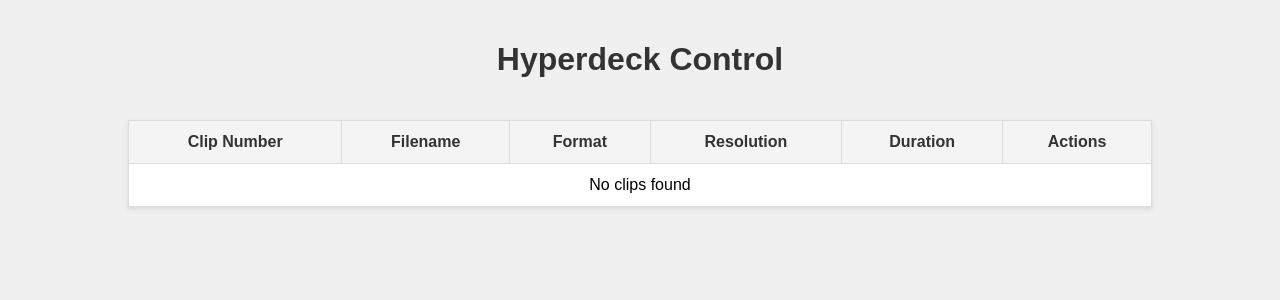
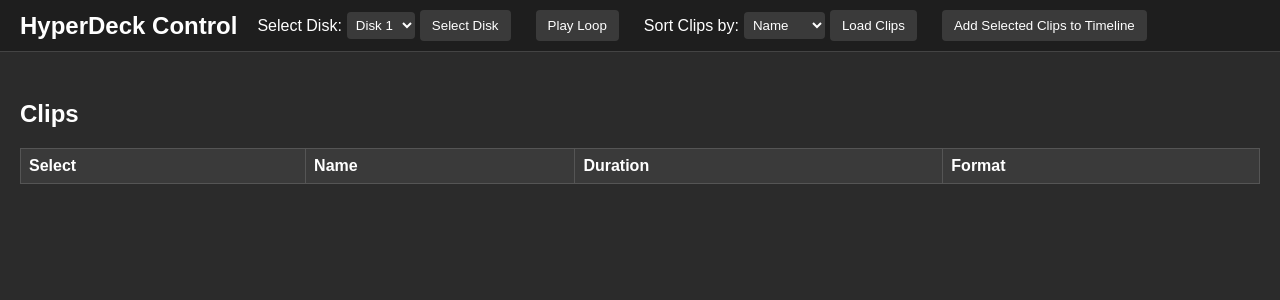
Before and after one commit to jpbruijstens/Blackmagic-Hyperdeck-controller, a Flask app: template templates/index.html in a window 1280 px wide. Shown: the top 300 px of the page. Run offline with Flask 3, Linux system fonts and the light colour scheme; the template is opened without the code that fills it, so the values that code supplies are empty.

Commit message:
Just better

```diff
--- a/app.py
+++ b/app.py
@@ -1,68 +1,94 @@
 from flask import Flask, render_template, request, jsonify
-import subprocess
+import telnetlib
+import re
+import socket
 
-app = Flask(__name__, static_url_path='/static')
+app = Flask(__name__, static_url_path='/hyperdeck/static',
+            static_folder='static')
 
-@app.route('/')
-def index():
-    clips = get_clips()
-    return render_template('index.html', clips=clips)
+TELNET_IP = '10.1.12.201'
+TELNET_PORT = 9993
 
-def get_clips():
+
+def send_telnet_command(command):
     try:
-        output = subprocess.check_output(["python3", "hyperdeck.py", "-g"]).decode('utf-8')
-        clips = []
-        for line in output.splitlines():
-            parts = line.split()
-            if len(parts) >= 5:
-                clip_number = parts[0].strip(':')
-                filename = parts[1]
-                format = parts[2]
-                resolution = parts[3]
-                duration = parts[4]
-                clips.append({
-                    'clip_number': clip_number,
-                    'filename': filename,
-                    'format': format,
-                    'resolution': resolution,
-                    'duration': duration
-                })
-        clips = sorted(clips, key=lambda x: x['resolution'])
-        return clips
-    except subprocess.CalledProcessError as e:
-        print(f"Error executing script: {e}")
-        return []
+        tn = telnetlib.Telnet(TELNET_IP, TELNET_PORT,
+                              timeout=5)  # Connection timeout
+        tn.write(command.encode('ascii') + b"\n")
+        response = tn.read_until(b"\n", timeout=5).decode(
+            'ascii').strip()  # Read timeout
+        tn.close()
+        return {'success': True, 'response': response}
+    except socket.timeout:
+        app.logger.error("Telnet command timed out.")
+        return {'success': False, 'error': 'Connection timed out.'}
+    except Exception as e:
+        app.logger.error(f"Telnet command failed: {e}")
+        return {'success': False, 'error': str(e)}
 
-@app.route('/play', methods=['POST'])
-def play():
-    filename = request.form['filename']
-    try:
-        # Clear current clips
-        subprocess.check_call(["python3", "hyperdeck.py", "-c"])
-        # Add the new clip
-        subprocess.check_call(["python3", "hyperdeck.py", "-a", filename])
-        # Play the new timeline
-        subprocess.check_call(["python3", "hyperdeck.py", "-p"])
-        return jsonify(success=True)
-    except subprocess.CalledProcessError as e:
-        print(f"Error executing script: {e}")
-        return jsonify(success=False)
 
-@app.route('/add_to_list', methods=['POST'])
-def add_to_list():
-    filename = request.form['filename']
-    clip_number = request.form['clip_number']
-    try:
-        subprocess.check_call(["python3", "hyperdeck.py", "-a", filename])
-        return jsonify(success=True)
-    except subprocess.CalledProcessError as e:
-        print(f"Add to list failed: {e}, attempting force play")
+def parse_clips_response(response):
+    clips = []
+    lines = response.split('\n')
+    clip_regex = re.compile(
+        r'clip id: (\d+) name: (\S+) duration: (\S+) format: (\S+)')
+    for line in lines:
+        match = clip_regex.match(line)
+        if match:
+            clip = {
+                'id': match.group(1),
+                'name': match.group(2),
+                'duration': match.group(3),
+                'format': match.group(4),
+            }
+            clips.append(clip)
+    return clips
+
+
+@app.route('/hyperdeck', methods=['GET', 'POST'])
+def hyperdeck():
+    if request.method == 'POST':
+        action = request.form.get('action')
+        app.logger.info(f"Action received: {action}")
         try:
-            subprocess.check_call(["python3", "hyperdeck.py", "-p"])
-            return jsonify(success=True)
-        except subprocess.CalledProcessError as e:
-            print(f"Force play failed: {e}")
-            return jsonify(success=False)
+            if action == 'select_disk':
+                disk_id = request.form.get('disk_id')
+                result = send_telnet_command(
+                    f'slot select: slot id: {disk_id}')
+                if result['success']:
+                    return jsonify({'response': result['response']})
+                else:
+                    return jsonify({'error': result['error']}), 500
+            elif action == 'load_clips':
+                sort_by = request.form.get('sort_by')
+                result = send_telnet_command('clips get')
+                if result['success']:
+                    clips = parse_clips_response(result['response'])
+                    if sort_by:
+                        clips.sort(key=lambda x: x.get(sort_by, ''))
+                    return jsonify({'clips': clips})
+                else:
+                    return jsonify({'error': result['error']}), 500
+            elif action == 'play_loop':
+                result = send_telnet_command('play: loop: true')
+                if result['success']:
+                    return jsonify({'response': 'Playback started in loop mode.'})
+                else:
+                    return jsonify({'error': result['error']}), 500
+            elif action == 'add_to_timeline':
+                clips = request.form.getlist('clips[]')
+                for clip_id in clips:
+                    result = send_telnet_command(f'goto: clip id: {clip_id}')
+                    if not result['success']:
+                        return jsonify({'error': result['error']}), 500
+                return jsonify({'response': 'Selected clips added to timeline.'})
+            else:
+                return jsonify({'error': 'Unknown action.'}), 400
+        except Exception as e:
+            app.logger.error(f"An error occurred: {e}")
+            return jsonify({'error': f"An error occurred: {e}"}), 500
+    return render_template('index.html')
+
 
 if __name__ == '__main__':
-    app.run(debug=True, host='0.0.0.0', port=5000)
+    app.run(host='0.0.0.0', port=5000, debug=True)
--- a/requirements.txt
+++ b/requirements.txt
@@ -1 +1,3 @@
-Flask
+Flask==2.3.2
+Werkzeug==2.3.7
+gunicorn==20.1.0
--- a/static/style.css
+++ b/static/style.css
@@ -1,57 +1,135 @@
+/* Reset body margins and padding */
 body {
+    background-color: #2b2b2b;
+    color: #ffffff;
     font-family: Arial, sans-serif;
-    background-color: #f0f0f0;
     margin: 0;
     padding: 0;
 }
 
-h1 {
-    text-align: center;
-    padding: 20px;
-    color: #333;
+/* Top Banner Styles */
+.top-banner {
+    position: fixed;
+    top: 0;
+    left: 0;
+    width: 100%;
+    background-color: #1e1e1e;
+    padding: 10px 20px;
+    box-sizing: border-box;
+    z-index: 1000;
+    border-bottom: 1px solid #444;
 }
 
-table {
-    width: 80%;
-    margin: 20px auto;
-    border-collapse: collapse;
-    background-color: #fff;
-    box-shadow: 0 2px 5px rgba(0, 0, 0, 0.1);
+.banner-content {
+    display: flex;
+    align-items: center;
+    flex-wrap: wrap;
 }
 
-th, td {
-    border: 1px solid #ddd;
-    padding: 12px;
-    text-align: center;
+.top-banner h1 {
+    margin: 0;
+    padding: 0;
+    margin-right: 20px;
+    font-size: 24px;
 }
 
-th {
-    background-color: #f4f4f4;
-    color: #333;
+.controls {
+    display: flex;
+    flex-wrap: wrap;
+    align-items: center;
 }
 
-tr:nth-child(even) {
-    background-color: #f9f9f9;
+.control-group {
+    margin-right: 20px;
+    display: flex;
+    align-items: center;
 }
 
-tr:hover {
-    background-color: #f1f1f1;
+.control-group label {
+    margin-right: 5px;
 }
 
+.control-group select,
+.control-group button {
+    margin-right: 5px;
+}
+
+/* Main Content Styles */
+.main-content {
+    margin-top: 80px; /* Adjust this value based on the height of the top banner */
+    padding: 20px;
+}
+
+h2 {
+    color: #ffffff;
+    margin-top: 0;
+}
+
+/* Button Styles */
 button {
-    background-color: #4CAF50;
-    color: white;
+    background-color: #3a3a3a;
+    color: #ffffff;
     border: none;
-    padding: 10px 20px;
-    text-align: center;
-    text-decoration: none;
-    display: inline-block;
-    font-size: 14px;
-    margin: 4px 2px;
+    padding: 8px 12px;
     cursor: pointer;
     border-radius: 4px;
 }
 
 button:hover {
-    background-color: #45a049;
+    background-color: #4a4a4a;
 }
+
+/* Select Styles */
+select {
+    background-color: #3a3a3a;
+    color: #ffffff;
+    border: none;
+    padding: 5px;
+    border-radius: 4px;
+}
+
+/* Table Styles */
+table {
+    width: 100%;
+    border-collapse: collapse;
+    margin-top: 10px;
+    color: #ffffff;
+}
+
+table, th, td {
+    border: 1px solid #555;
+}
+
+th, td {
+    padding: 8px;
+    text-align: left;
+}
+
+th {
+    background-color: #3a3a3a;
+}
+
+input[type="checkbox"] {
+    transform: scale(1.2);
+}
+
+/* Responsive Adjustments */
+@media screen and (max-width: 768px) {
+    .banner-content {
+        flex-direction: column;
+        align-items: flex-start;
+    }
+
+    .control-group {
+        margin-bottom: 10px;
+    }
+
+    .control-group:last-child {
+        margin-right: 0;
+    }
+}
+
+#message {
+    font-size: 16px;
+    margin-bottom: 20px;
+}
--- a/templates/index.html
+++ b/templates/index.html
@@ -2,66 +2,149 @@
 <html lang="en">
 <head>
     <meta charset="UTF-8">
-    <meta name="viewport" content="width=device-width, initial-scale=1.0">
-    <title>Hyperdeck Control</title>
-    <link rel="stylesheet" type="text/css" href="static/style.css">
-    <link rel="icon" href="{{ url_for('static', filename='favicon.ico') }}">
+    <title>HyperDeck Control</title>
+    <link rel="stylesheet" href="{{ url_for('static', filename='style.css') }}">
+    <!-- jQuery CDN -->
     <script src="https://code.jquery.com/jquery-3.6.0.min.js"></script>
 </head>
 <body>
-    <h1>Hyperdeck Control</h1>
-    <table>
+    <!-- Top Banner -->
+    <div class="top-banner">
+        <div class="banner-content">
+            <h1>HyperDeck Control</h1>
+            <!-- Controls -->
+            <div class="controls">
+                <!-- Select Disk -->
+                <div class="control-group">
+                    <label for="disk_id">Select Disk:</label>
+                    <select id="disk_id">
+                        <option value="1">Disk 1</option>
+                        <option value="2">Disk 2</option>
+                    </select>
+                    <button id="select_disk">Select Disk</button>
+                </div>
+                <!-- Play Loop -->
+                <div class="control-group">
+                    <button id="play_loop">Play Loop</button>
+                </div>
+                <!-- Load Clips -->
+                <div class="control-group">
+                    <label for="sort_by">Sort Clips by:</label>
+                    <select id="sort_by">
+                        <option value="name">Name</option>
+                        <option value="duration">Duration</option>
+                        <option value="format">Format</option>
+                    </select>
+                    <button id="load_clips">Load Clips</button>
+                </div>
+                <!-- Add to Timeline -->
+                <div class="control-group">
+                    <button id="add_to_timeline">Add Selected Clips to Timeline</button>
+                </div>
+                <!-- Message Display Area -->
+                <div id="message" style="color: red; margin-top: 10px;"></div>
+            </div>
+        </div>
+    </div>
+
+    <!-- Main Content -->
+    <div class="main-content">
+        <!-- Clips Table -->
+        <h2>Clips</h2>
+        <table id="clips_table">
             <thead>
                 <tr>
-                <th>Clip Number</th>
-                <th>Filename</th>
+                    <th>Select</th>
+                    <th>Name</th>
+                    <th>Duration</th>
                     <th>Format</th>
-                <th>Resolution</th>
-                <th>Duration</th>
-                <th>Actions</th>
                 </tr>
             </thead>
             <tbody>
-            {% for clip in clips %}
-            <tr>
-                <td>{{ clip.clip_number }}</td>
-                <td>{{ clip.filename }}</td>
-                <td>{{ clip.format }}</td>
-                <td>{{ clip.resolution }}</td>
-                <td>{{ clip.duration }}</td>
-                <td>
-                    <button onclick="playClip('{{ clip.filename }}')">Play</button>
-                    <button onclick="addToList('{{ clip.clip_number }}', '{{ clip.filename }}')">Add to List</button>
-                </td>
-            </tr>
-            {% else %}
-            <tr>
-                <td colspan="6">No clips found</td>
-            </tr>
-            {% endfor %}
+                <!-- Clips will be loaded here -->
             </tbody>
         </table>
+    </div>
 
+    <!-- JavaScript -->
     <script>
-        function playClip(filename) {
-            $.post('/play', {filename: filename}, function(response) {
-                if (response.success) {
-                    alert('Playing clip ' + filename);
-                } else {
-                    alert('Failed to play clip ' + filename);
-                }
-            });
+        $(document).ready(function(){
+            function displayMessage(msg, isError) {
+                var messageDiv = $('#message');
+                messageDiv.css('color', isError ? 'red' : 'green');
+                messageDiv.text(msg);
             }
 
-        function addToList(clipNumber, filename) {
-            $.post('/add_to_list', {clip_number: clipNumber, filename: filename}, function(response) {
-                if (response.success) {
-                    alert('Added clip ' + clipNumber + ' to list');
+            // Select Disk
+            $('#select_disk').click(function(){
+                var disk_id = $('#disk_id').val();
+                $.post('/hyperdeck', {action: 'select_disk', disk_id: disk_id}, function(data){
+                    if(data.error){
+                        displayMessage("Error: " + data.error, true);
                     } else {
-                    alert('Failed to add clip ' + clipNumber + ' to list');
+                        displayMessage(data.response, false);
                     }
+                }).fail(function(jqXHR){
+                    displayMessage("Error: " + jqXHR.responseJSON.error, true);
                 });
+            });
+
+            // Load Clips
+            $('#load_clips').click(function(){
+                var sort_by = $('#sort_by').val();
+                $.post('/hyperdeck', {action: 'load_clips', sort_by: sort_by}, function(data){
+                    if(data.error){
+                        displayMessage("Error: " + data.error, true);
+                    } else {
+                        var clips = data.clips;
+                        var tbody = $('#clips_table tbody');
+                        tbody.empty();
+                        $.each(clips, function(i, clip){
+                            var row = '<tr>';
+                            row += '<td><input type="checkbox" class="clip_select" value="'+clip.id+'"></td>';
+                            row += '<td>'+clip.name+'</td>';
+                            row += '<td>'+clip.duration+'</td>';
+                            row += '<td>'+clip.format+'</td>';
+                            row += '</tr>';
+                            tbody.append(row);
+                        });
+                        displayMessage("Clips loaded successfully.", false);
                     }
+                }).fail(function(jqXHR){
+                    displayMessage("Error: " + jqXHR.responseJSON.error, true);
+                });
+            });
+
+            // Add Clips to Timeline
+            $('#add_to_timeline').click(function(){
+                var selected_clips = [];
+                $('.clip_select:checked').each(function(){
+                    selected_clips.push($(this).val());
+                });
+                $.post('/hyperdeck', {action: 'add_to_timeline', clips: selected_clips}, function(data){
+                    if(data.error){
+                        displayMessage("Error: " + data.error, true);
+                    } else {
+                        displayMessage(data.response, false);
+                    }
+                }).fail(function(jqXHR){
+                    displayMessage("Error: " + jqXHR.responseJSON.error, true);
+                });
+            });
+
+            // Play Loop
+            $('#play_loop').click(function(){
+                $.post('/hyperdeck', {action: 'play_loop'}, function(data){
+                    if(data.error){
+                        displayMessage("Error: " + data.error, true);
+                    } else {
+                        displayMessage(data.response, false);
+                    }
+                }).fail(function(jqXHR){
+                    displayMessage("Error: " + jqXHR.responseJSON.error, true);
+                });
+            });
+        });
     </script>
 </body>
 </html>
```
Also changed, not shown: docker-compose.yml (+12 -5 lines), hyperdeck.py (deleted, +0 -83 lines), static/favicon.ico (deleted), 2 other files. Lines whose indentation alone changed are shown as unchanged.
